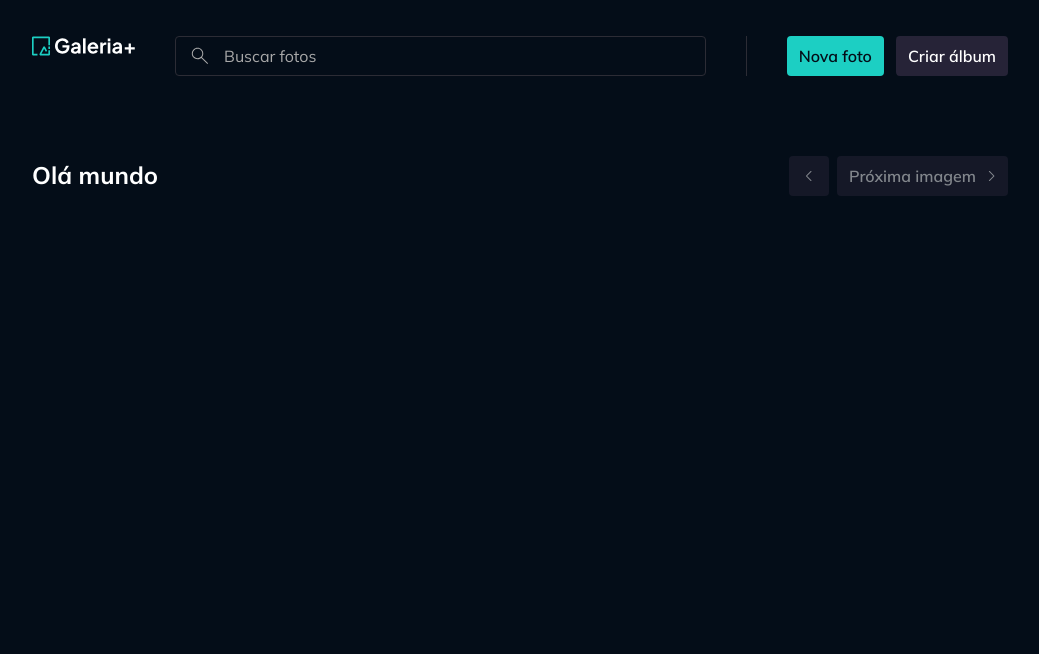
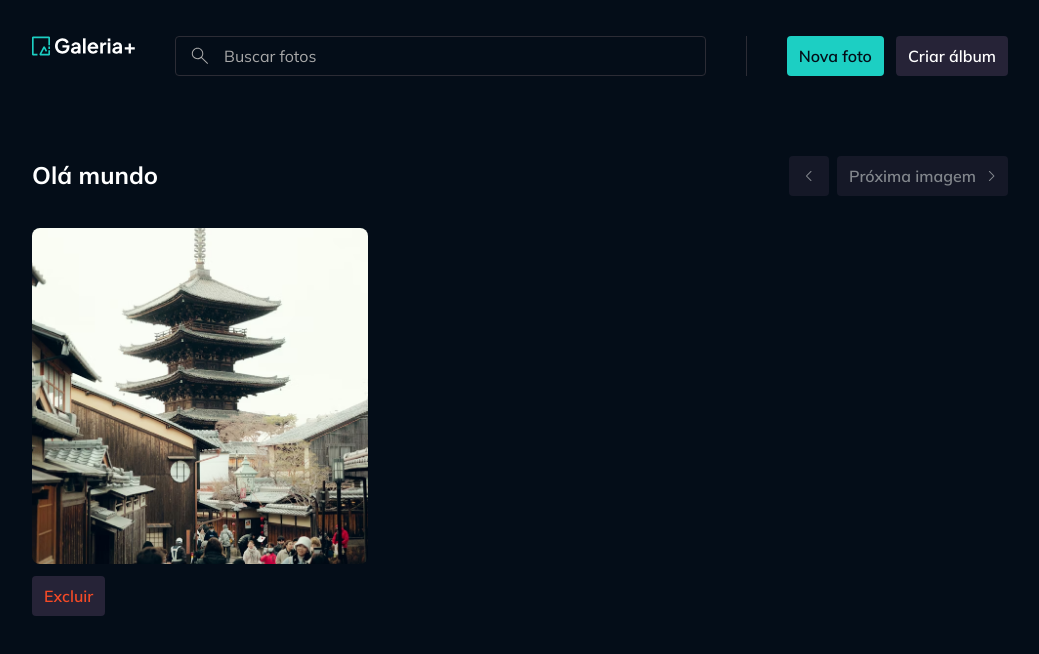
Before and after one commit to deniscapelete/rocket-gallery-plus, a React (Vite) app: page /fotos/122 in a window 1280 px wide. Shown: the top 654 px of the page, without its empty margins (120-1159 px from the left). Built offline with nearby package versions, Linux system fonts and the light colour scheme.

Commit message:
Mock da pagina de detalhes da foto - Imagem e botao de excluir

```diff
--- a/src/pages/page-photo-details.tsx
+++ b/src/pages/page-photo-details.tsx
@@ -1,9 +1,10 @@
 import { useParams } from "react-router";
 import Text from "../components/text";
 import Container from "../components/container";
-import type { Photo } from "../contexts/photos/models/photo";
 import Skeleton from "../components/skeleton";
 import PhotosNavigator from "../contexts/photos/components/photos-navigator";
+import ImagePreview from "../components/image-preview";
+import Button from "../components/button";
 
 export default function PagePhotoDetails() {
   const { id } = useParams();
@@ -32,6 +33,26 @@ export default function PagePhotoDetails() {
 
         <PhotosNavigator loading={isLoadingPhoto} />
       </header>
+
+      <div className="grid grid-cols-[21rem] gap-24">
+        <div className="space-y-3">
+          {!isLoadingPhoto ?
+            <ImagePreview
+              src={`/images/${photo?.imageId}`}
+              title={photo?.title}
+              imageClassName="h-[21rem]"
+            />
+            :
+            <Skeleton className="h-[21rem]" />
+          }
+
+          {!isLoadingPhoto ?
+            <Button variant="destructive">Excluir</Button>
+            :
+            <Skeleton className="w-20 h-10" />
+          }
+        </div>
+      </div>
     </Container>
   )
 }
```
